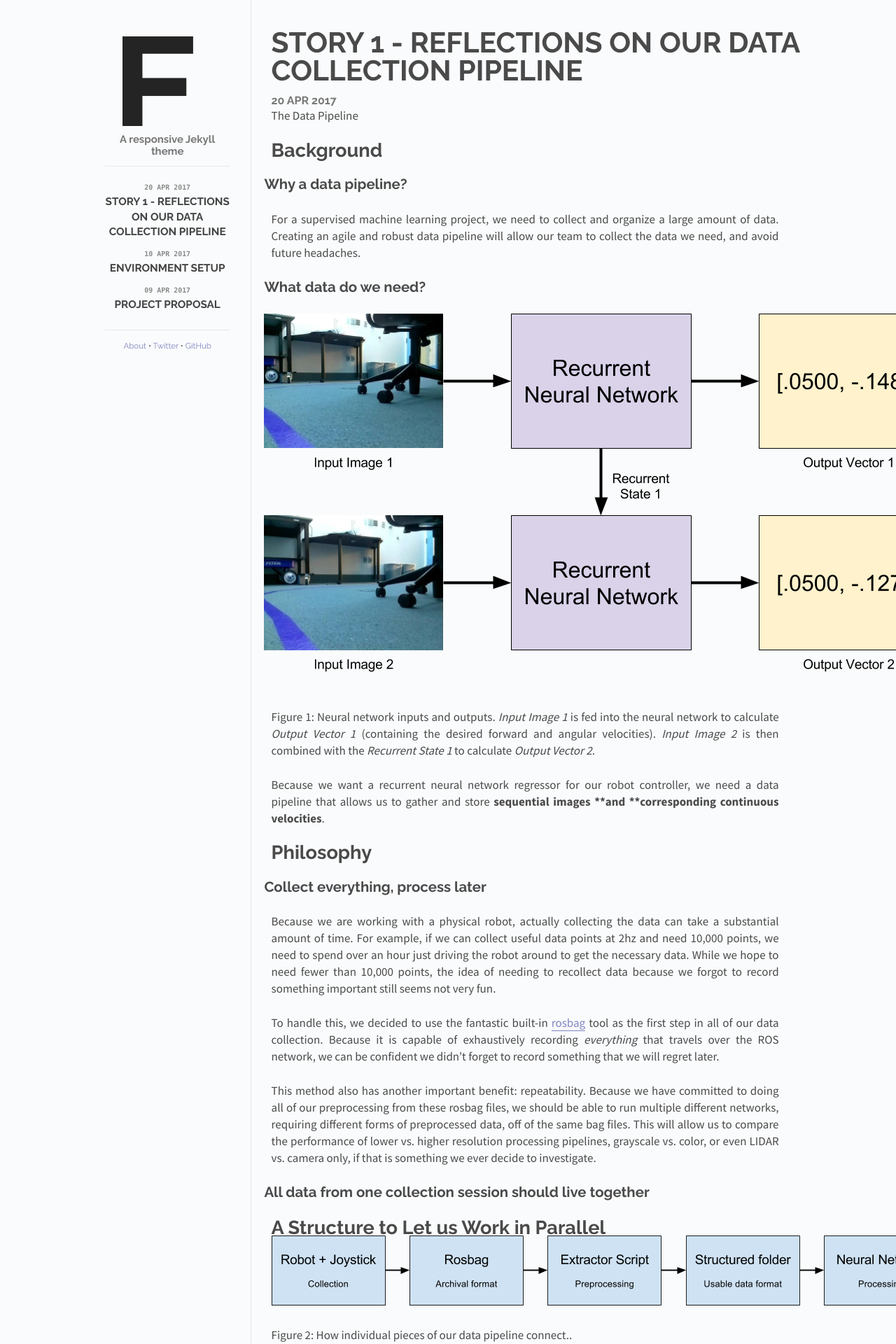
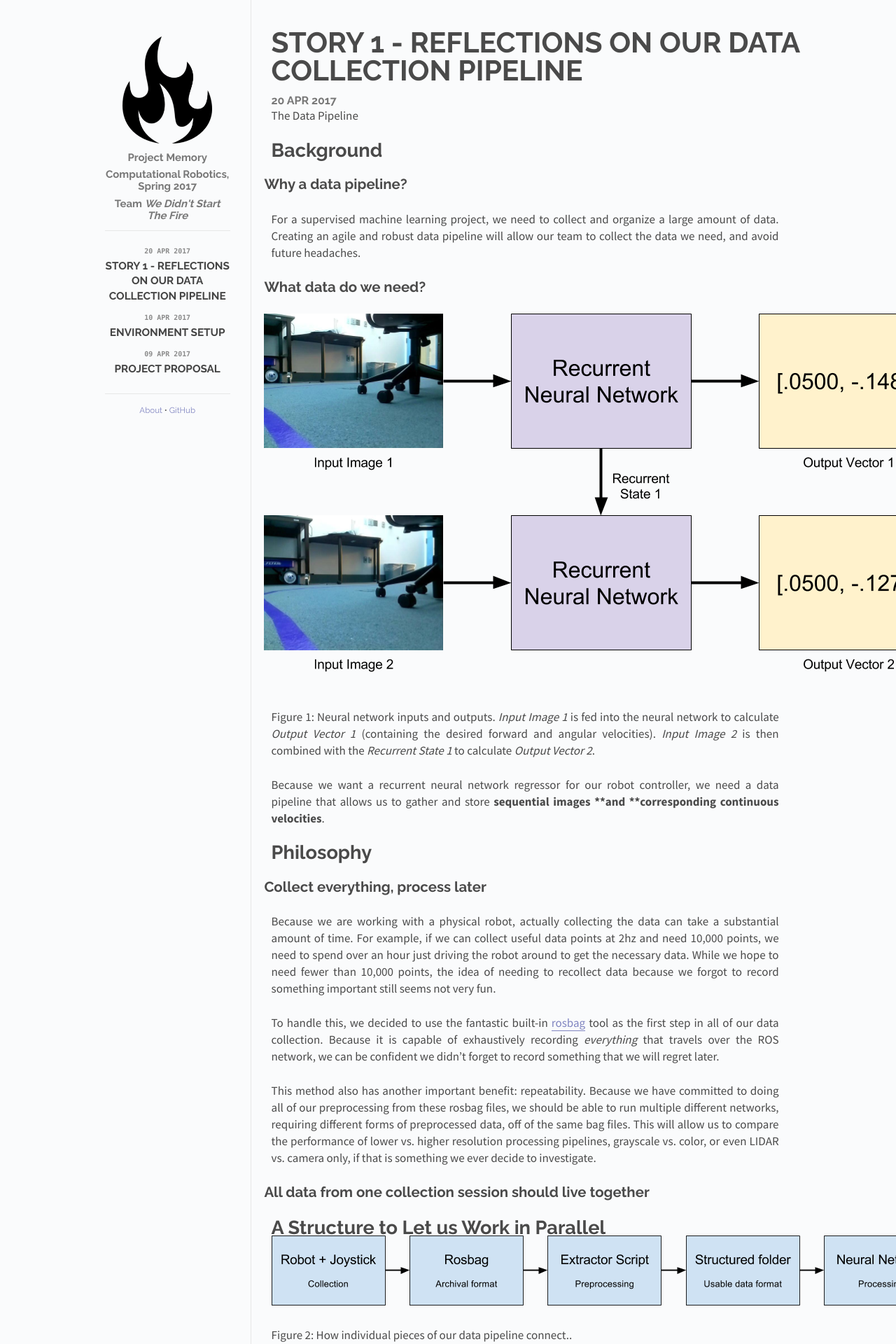
Before and after one commit to no-fire/no-fire.github.io, a Jekyll site: the page built from index.html, in a window 1280 px wide. Shown: the top 1920 px of the page at 70% size. Built offline with Jekyll 4.4.1, drawn with Linux system fonts in a browser that asks for light colours.

Commit message:
some links and happiness

```diff
--- a/_layouts/default.html
+++ b/_layouts/default.html
@@ -24,7 +24,9 @@
       <div class="sidebar" id="sidebar">
         <div class="header">
           <h1 class="title"><a href="/"><img id="logo" src="/images/logo.png"></a></h1>
-          <span class="tagline">A responsive Jekyll theme</span>
+          <span class="tagline">Project Memory</span>
+          <span class="tagline">Computational Robotics, Spring 2017</em></span>
+          <span class="tagline">Team <em>We Didn't Start The Fire</em></span>
         </div>
         <div class="posts">
           <ul class="posts-list">
@@ -40,9 +42,8 @@
         </div>
         <div class="footer">
           <span id="footer-links">
-            <a href="" class="footer-link">About</a> <span class="separator">&bull;</span>
-            <a href="" class="footer-link">Twitter</a> <span class="separator">&bull;</span>
-            <a href="" class="footer-link">GitHub</a>
+            <a href="{{site.baseurl}}/about" class="footer-link">About</a> <span class="separator">&bull;</span>
+            <a href="https://github.com/project-memory/line-follower" class="footer-link">GitHub</a>
           </span>
         </div>
       </div>
```
Also changed, not shown: about.md (added, +17 -0 lines), images/logo.png.
